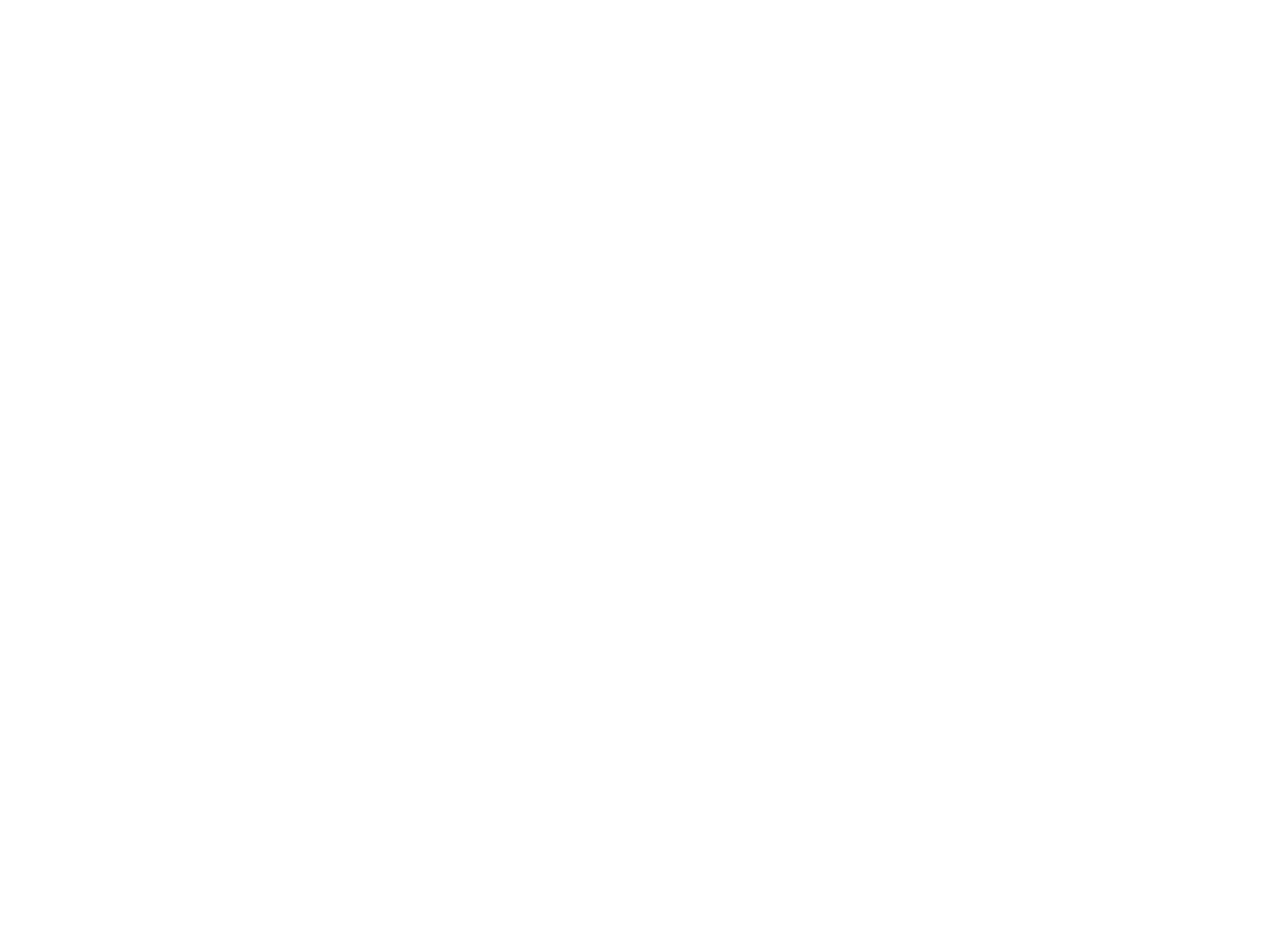
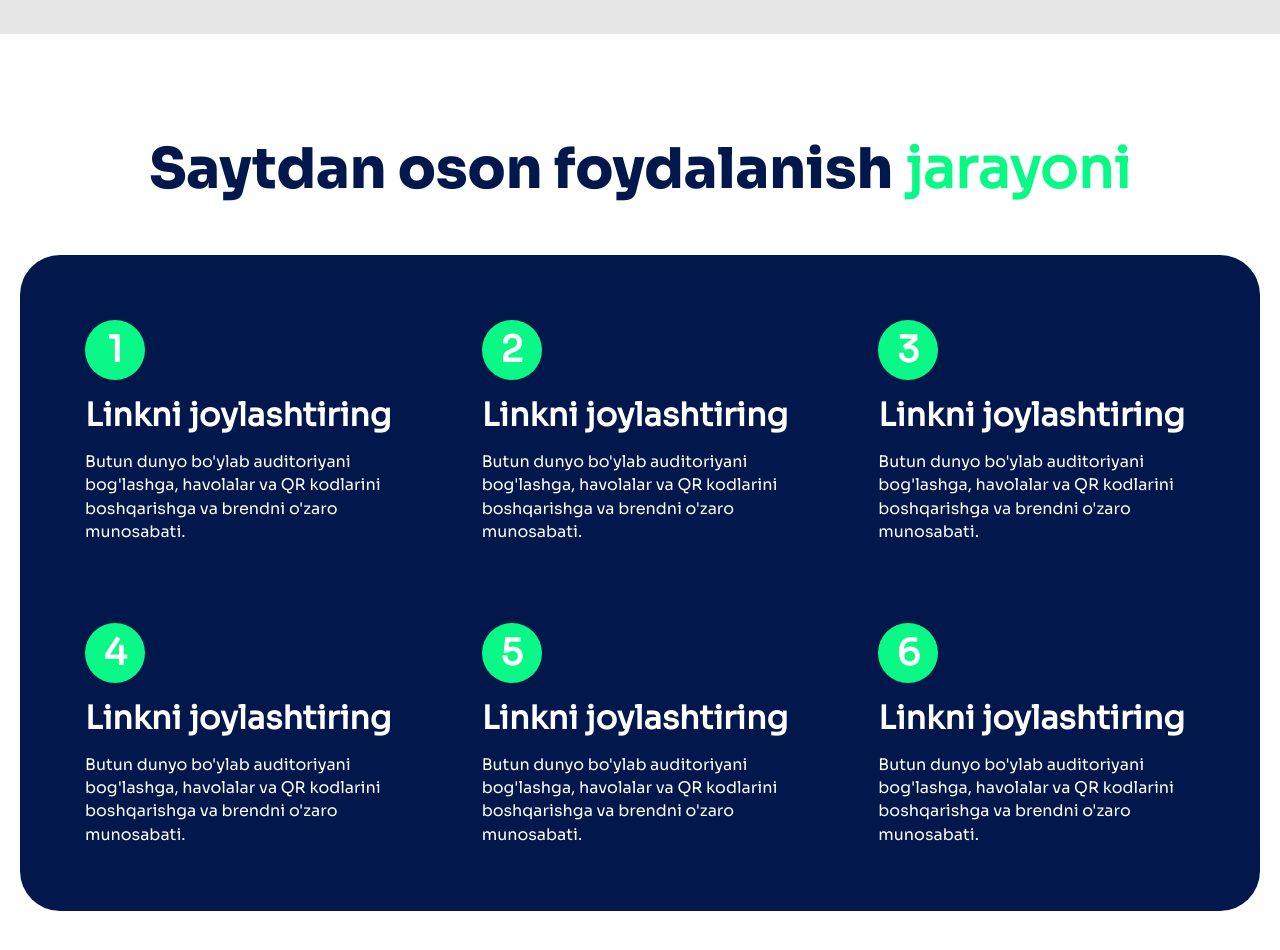
Before and after one commit to fhilola/Litl, a React (Vite) app: page / in a window 1280 px wide. Shown: the part 1760-2710 px from the top of the page. Before the commit the page ends 1594 px from the top, so only its background shows below. Built offline with nearby package versions, Linux system fonts and the light colour scheme.

Commit message:
process is done

```diff
--- a/src/components/little-actions/LittleActions.jsx
+++ b/src/components/little-actions/LittleActions.jsx
@@ -8,7 +8,7 @@
     return (
         <section className='Url'>
             <Container>
-                <h2 className='url-title'>Bepul hisob oching va <DifferentText>Litl</DifferentText>-ni ishga tushiring</h2>
+                <h3 className='title'>Bepul hisob oching va <DifferentText>Litl</DifferentText>-ni ishga tushiring</h3>
                 <strong className='url-text'>Ajoyib ulanishlar bosish bilan boshlanadi</strong>
                 <div className="actions__wrapper">
                     <ul className='url-list'>
--- a/src/components/little-actions/LittleActions.scss
+++ b/src/components/little-actions/LittleActions.scss
@@ -1,6 +1,6 @@
 .Url {
     background-color: var(--secondary-dark-color);
-    padding: 50px 0;
+    padding: 150px 0;
 }
 
 .url-list{
@@ -32,15 +32,6 @@
     }
 }
 
-.url-title {
-    text-align: center;
-    font-size: 56px;
-    font-weight: 700;
-    line-height: 71px;
-    color: var(--extra-color);
-    font-family: var(--sora-extra-bold);
-}
-
 .url-text {
     display: block;
     text-align: center;
@@ -62,5 +53,5 @@
     border: 4px solid var(--main-color);
     background-color: #fff;
     padding: 0 30px !important;
-
+    border-radius: 10px;
 }
--- /dev/null
+++ b/src/components/process/Process.jsx
@@ -0,0 +1,53 @@
+import React from 'react'
+import './Process.scss'
+import { Container, DifferentText } from '../../utils/Utils'
+
+const Process = () => {
+  return (
+    <section className='process'>
+        <Container>
+            <h3 className='title'>Saytdan oson foydalanish <DifferentText>jarayoni</DifferentText></h3>
+            <div className="process-content">
+                <div className="process-card">
+                    <span>1</span>
+                <h5>Linkni joylashtiring</h5>
+                <p>Butun dunyo bo'ylab auditoriyani bog'lashga, havolalar va QR kodlarini boshqarishga va brendni o'zaro munosabati.</p>
+                </div>
+
+                <div className="process-card">
+                    <span>2</span>
+                <h5>Linkni joylashtiring</h5>
+                <p>Butun dunyo bo'ylab auditoriyani bog'lashga, havolalar va QR kodlarini boshqarishga va brendni o'zaro munosabati.</p>
+                </div>
+
+                <div className="process-card">
+                    <span>3</span>
+                <h5>Linkni joylashtiring</h5>
+                <p>Butun dunyo bo'ylab auditoriyani bog'lashga, havolalar va QR kodlarini boshqarishga va brendni o'zaro munosabati.</p>
+                </div>
+
+                <div className="process-card">
+                    <span>4</span>
+                <h5>Linkni joylashtiring</h5>
+                <p>Butun dunyo bo'ylab auditoriyani bog'lashga, havolalar va QR kodlarini boshqarishga va brendni o'zaro munosabati.</p>
+                </div>
+
+                <div className="process-card">
+                    <span>5</span>
+                <h5>Linkni joylashtiring</h5>
+                <p>Butun dunyo bo'ylab auditoriyani bog'lashga, havolalar va QR kodlarini boshqarishga va brendni o'zaro munosabati.</p>
+                </div>
+
+                <div className="process-card">
+                    <span>6</span>
+                <h5>Linkni joylashtiring</h5>
+                <p>Butun dunyo bo'ylab auditoriyani bog'lashga, havolalar va QR kodlarini boshqarishga va brendni o'zaro munosabati.</p>
+                </div>
+
+            </div>
+        </Container>
+    </section>
+  )
+}
+
+export default Process
--- /dev/null
+++ b/src/components/process/Process.scss
@@ -0,0 +1,59 @@
+.process {
+    margin: 100px 0;
+}
+
+.process-content {
+    margin-top: 50px;
+    display: grid;
+    grid-template-columns: repeat(3, 1fr);
+    padding: 50px;
+    max-width: 100%;
+    gap: 50px;
+    background-color: var(--extra-color);
+    border-radius: 40px;
+}
+
+.process-card {
+    color: var(--primary-light-color);
+    display: flex;
+    flex-direction: column;
+    gap: 15px 0;
+    padding: 15px;
+    border-radius: 24px;
+    transition: .2s;
+
+    span {
+        width: 60px;
+        height: 60px;
+        display: flex;
+        align-items: center;
+        justify-content: center;
+        background-color: var(--main-color);
+        border-radius: 50%;
+        font-size: 36px;
+        font-weight: 600;
+    }
+
+    h5 {
+        font-size: 32px;
+        font-weight: 600;
+        line-height: 40.32px;
+        text-align: left;
+
+    }
+
+    p {
+        line-height: 23.12px;
+        text-align: left;
+    }
+
+    &:hover {
+        background-color: var(--main-color);
+
+    }
+
+    &:hover span {
+        background-color: var(--primary-light-color);
+        color: var(--main-color);
+    }
+}
--- a/src/routes/home/Home.jsx
+++ b/src/routes/home/Home.jsx
@@ -2,12 +2,14 @@
 import './Home.scss'
 import Hero from '../../components/hero/Hero'
 import LittleActions from '../../components/little-actions/LittleActions'
+import Process from '../../components/process/Process'
 
 const Home = () => {
   return (
     <main>
       <Hero/>
       <LittleActions/>
+      <Process/>
     </main>
   )
 }
--- a/src/routes/home/Home.scss
+++ b/src/routes/home/Home.scss
@@ -13,6 +13,15 @@
                 text-wrap: nowrap;
             }
         }
+    }
+
+}
+
+@media only screen and (max-width: 940px){
+    .process{
+        .process-content {
+        grid-template-columns: repeat(2, 1fr);
+    }
     }
 }
 
@@ -30,7 +39,7 @@
         }
         }
     }
-    .url-title{
+    h3{
         font-size: 36px !important;
         line-height: normal !important;
     }
@@ -42,6 +51,8 @@
         padding: 16px;
     }
     }
+
+
 }
 
 @media only screen and (max-width: 640px) {
@@ -100,11 +111,30 @@
         gap: 0 5px;
     }
     }
+
+    .process{
+        .process-content {
+        grid-template-columns: repeat(1, 1fr);
+        }
+    }
 }
 
 
 @media only screen and (max-width: 450px){
-    .url-title{
+
+    .hero-content__wrapper{
+        .hero-content {
+            h1 {
+                font-size: 30px;
+                line-height: 40px;
+                letter-spacing: 0.03em;
+                width: 388px;
+                width: 100%;
+            }
+        }
+    }
+
+   h3{
         font-size: 26px !important;
         line-height: normal !important;
     }
--- a/src/sass/App.scss
+++ b/src/sass/App.scss
@@ -78,3 +78,11 @@
     outline: none;
     border: 1px solid var(--extra-color);
 }
+h3 {
+    text-align: center;
+    font-size: 56px;
+    font-weight: 700;
+    line-height: 71px;
+    color: var(--extra-color);
+    font-family: var(--sora-extra-bold);
+}
```
